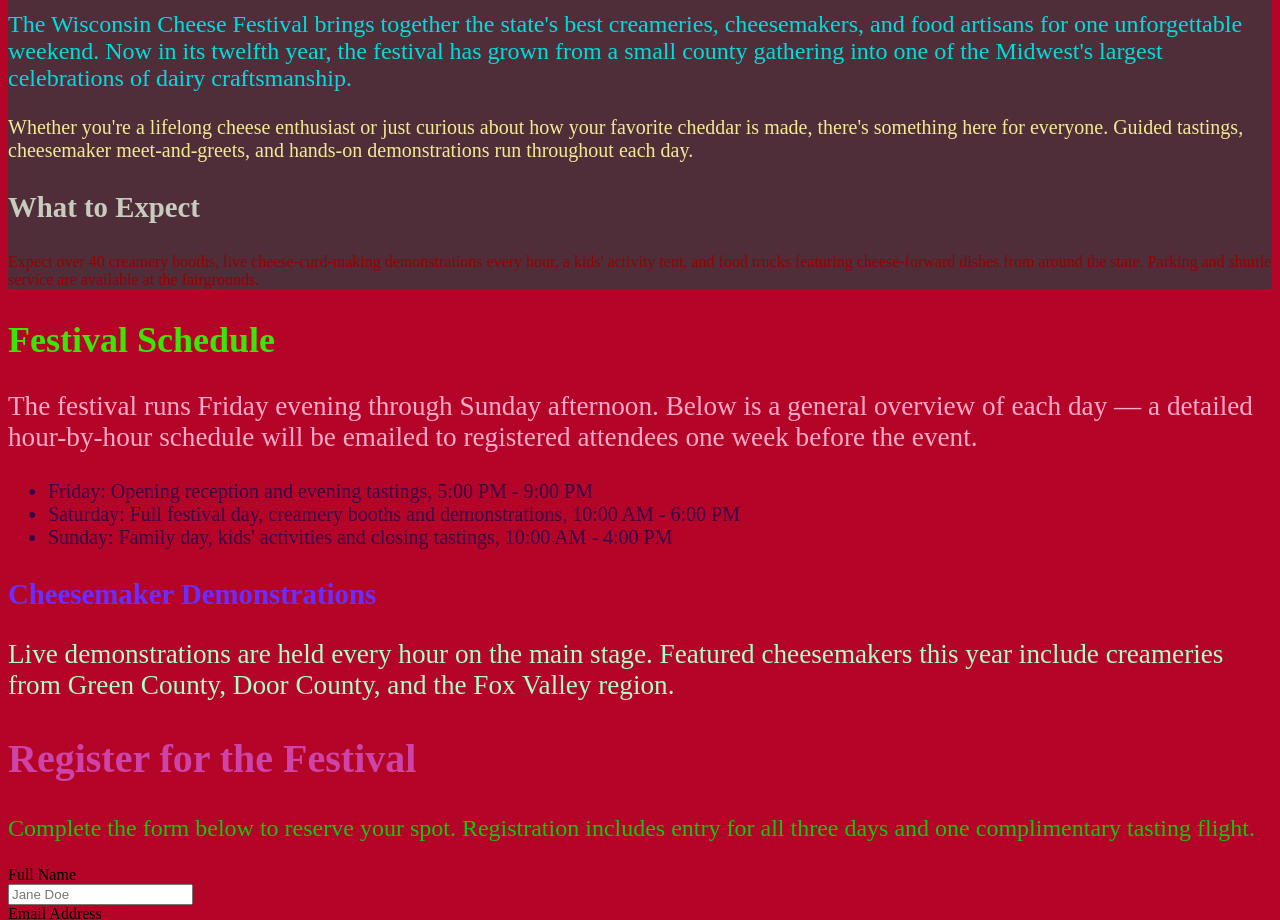
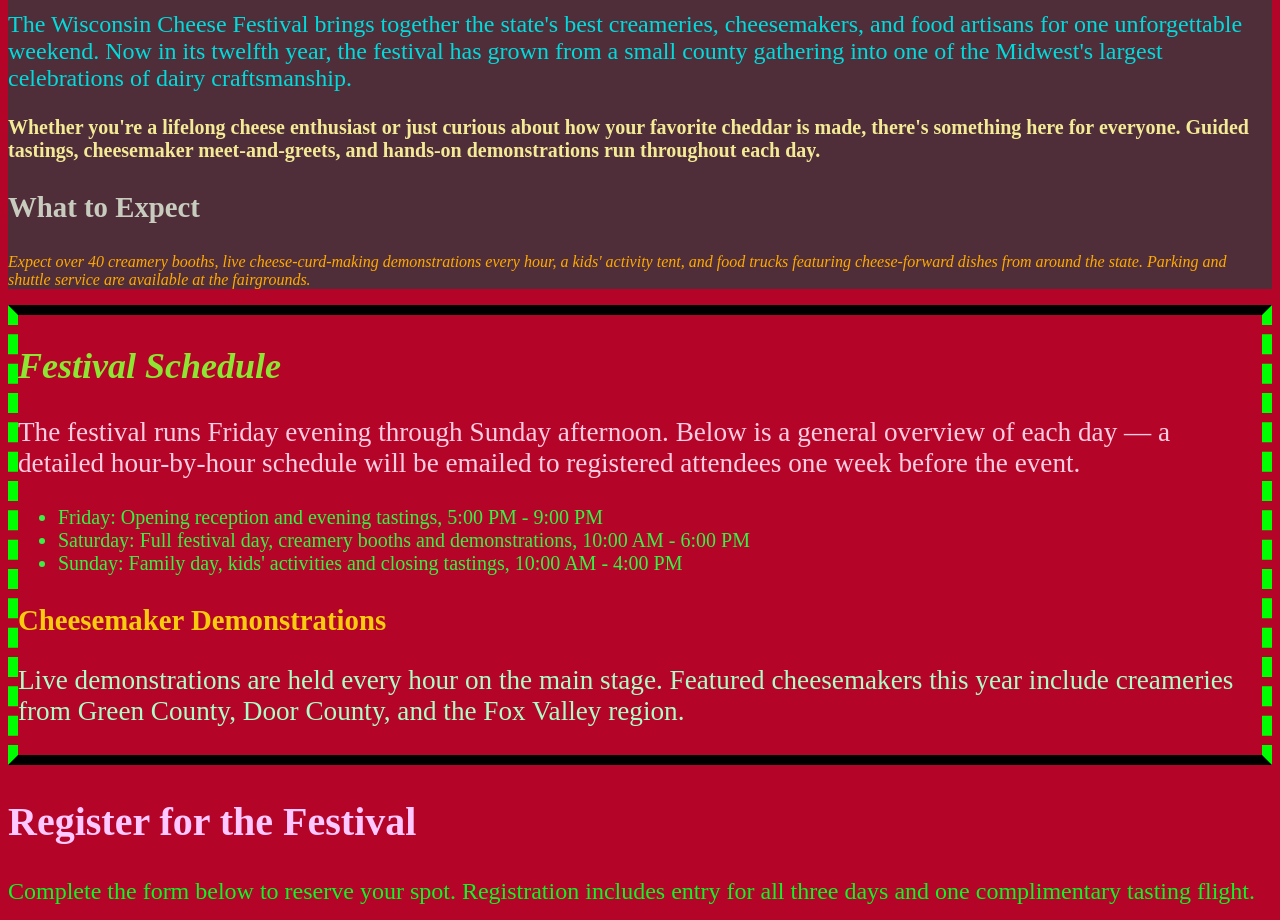
Before and after one commit to jgsielaff/LP6-Repository, a plain HTML site: page index.html in a window 1280 px wide. Shown: the part 435-1355 px from the top of the page. Drawn offline with Linux system fonts and the light colour scheme.

Commit message:
Fix all colors that don't contrast

```diff
--- a/index.html
+++ b/index.html
@@ -29,46 +29,46 @@
 
     <!-- ===== HERO ===== -->
     <section style="background-color:rgb(0, 125, 99)" id="hero">
-      <h1 style="color:rgb(40, 69, 203); font-size: 4rem">Wisconsin Cheese Festival</h1>
-      <p style="color: rgb(91, 122, 46); font-size: 1.25rem">Join us for a full weekend celebrating Wisconsin's proud cheesemaking heritage. Sample award-winning cheeses
+      <h1 style="color:rgb(200, 255, 255); font-size: 4rem; text-align: center">Wisconsin Cheese Festival</h1>
+      <p style="color: rgb(255, 247, 225); font-size: 1.25rem; font-style:italic">Join us for a full weekend celebrating Wisconsin's proud cheesemaking heritage. Sample award-winning cheeses
         from over 40 local creameries, watch live cheese-making demonstrations, and enjoy food, music, and family
         activities all weekend long.</p>
     </section>
 
     <!-- ===== ABOUT SECTION ===== -->
     <section style="background-color: rgb(79, 46, 58);" id="about">
-      <h2 style="color: rgb(55, 100, 250); font-size: 2rem">About the Festival</h2>
+      <h2 style="color: rgb(0, 200, 250); font-size: 2rem">About the Festival</h2>
       <p style="color: rgb(0, 220, 220); font-size: 1.5rem">The Wisconsin Cheese Festival brings together the state's best creameries, cheesemakers, and food artisans for
         one unforgettable weekend. Now in its twelfth year, the festival has grown from a small county gathering into
         one of the Midwest's largest celebrations of dairy craftsmanship.</p>
-      <p style="color: rgb(243, 234, 150); font-size: 1.25rem">Whether you're a lifelong cheese enthusiast or just curious about how your favorite cheddar is made, there's
+      <p style="color: rgb(243, 234, 150); font-size: 1.25rem; font-weight: bold">Whether you're a lifelong cheese enthusiast or just curious about how your favorite cheddar is made, there's
         something here for everyone. Guided tastings, cheesemaker meet-and-greets, and hands-on demonstrations run
         throughout each day.</p>
       <h3 style="color: rgb(200, 204, 190); font-size: 1.8rem">What to Expect</h3>
-      <p style="color: rgb(150, 0, 0); font-size: 1rem">Expect over 40 creamery booths, live cheese-curd-making demonstrations every hour, a kids' activity tent, and
+      <p style="color: rgb(255, 170, 0); font-size: 1rem; font-style:italic">Expect over 40 creamery booths, live cheese-curd-making demonstrations every hour, a kids' activity tent, and
         food trucks featuring cheese-forward dishes from around the state. Parking and shuttle service are available at
         the fairgrounds.</p>
     </section>
 
     <!-- ===== SCHEDULE SECTION ===== -->
-    <section id="schedule">
-      <h2 style="color: rgb(57, 230, 4); font-size: 2.25rem">Festival Schedule</h2>
-      <p style="color: rgb(255, 170, 200); font-size: 1.7rem">The festival runs Friday evening through Sunday afternoon. Below is a general overview of each day — a detailed
+    <section id="schedule" style="border: 10px solid rgb(0, 0, 0); border-right: 10px dashed rgb(0, 255, 0); border-left: 10px dashed rgb(0, 255, 0)">
+      <h2 style="color: rgb(140, 230, 50); font-size: 2.25rem; font-style:oblique">Festival Schedule</h2>
+      <p style="color: rgb(255, 205, 225); font-size: 1.7rem">The festival runs Friday evening through Sunday afternoon. Below is a general overview of each day — a detailed
         hour-by-hour schedule will be emailed to registered attendees one week before the event.</p>
       <ul>
-        <li style="color: rgb(57, 0, 71); font-size: 1.25rem">Friday: Opening reception and evening tastings, 5:00 PM - 9:00 PM</li>
-        <li style="color: rgb(57, 0, 71); font-size: 1.25rem">Saturday: Full festival day, creamery booths and demonstrations, 10:00 AM - 6:00 PM</li>
-        <li style="color: rgb(57, 0, 71); font-size: 1.25rem">Sunday: Family day, kids' activities and closing tastings, 10:00 AM - 4:00 PM</li>
+        <li style="color: rgb(57, 240, 71); font-size: 1.25rem">Friday: Opening reception and evening tastings, 5:00 PM - 9:00 PM</li>
+        <li style="color: rgb(57, 240, 71); font-size: 1.25rem">Saturday: Full festival day, creamery booths and demonstrations, 10:00 AM - 6:00 PM</li>
+        <li style="color: rgb(57, 240, 71); font-size: 1.25rem">Sunday: Family day, kids' activities and closing tastings, 10:00 AM - 4:00 PM</li>
       </ul>
-      <h3 style="color: rgb(105, 45, 255); font-size: 1.8rem">Cheesemaker Demonstrations</h3>
+      <h3 style="color: rgb(248, 203, 15); font-size: 1.8rem">Cheesemaker Demonstrations</h3>
       <p style="color: rgb(170, 255, 200); font-size: 1.7rem">Live demonstrations are held every hour on the main stage. Featured cheesemakers this year include creameries
         from Green County, Door County, and the Fox Valley region.</p>
     </section>
 
     <!-- ===== REGISTRATION FORM ===== -->
     <section id="register">
-      <h2 style="color: rgb(205, 67, 167); font-size: 2.5rem">Register for the Festival</h2>
-      <p style="color: rgb(15, 200, 15); font-size: 1.5rem">Complete the form below to reserve your spot. Registration includes entry for all three days and one
+      <h2 style="color: rgb(255, 200, 255); font-size: 2.5rem">Register for the Festival</h2>
+      <p style="color: rgb(15, 245, 40); font-size: 1.5rem">Complete the form below to reserve your spot. Registration includes entry for all three days and one
         complimentary tasting flight.</p>
 
       <form action="#" method="post">
```
